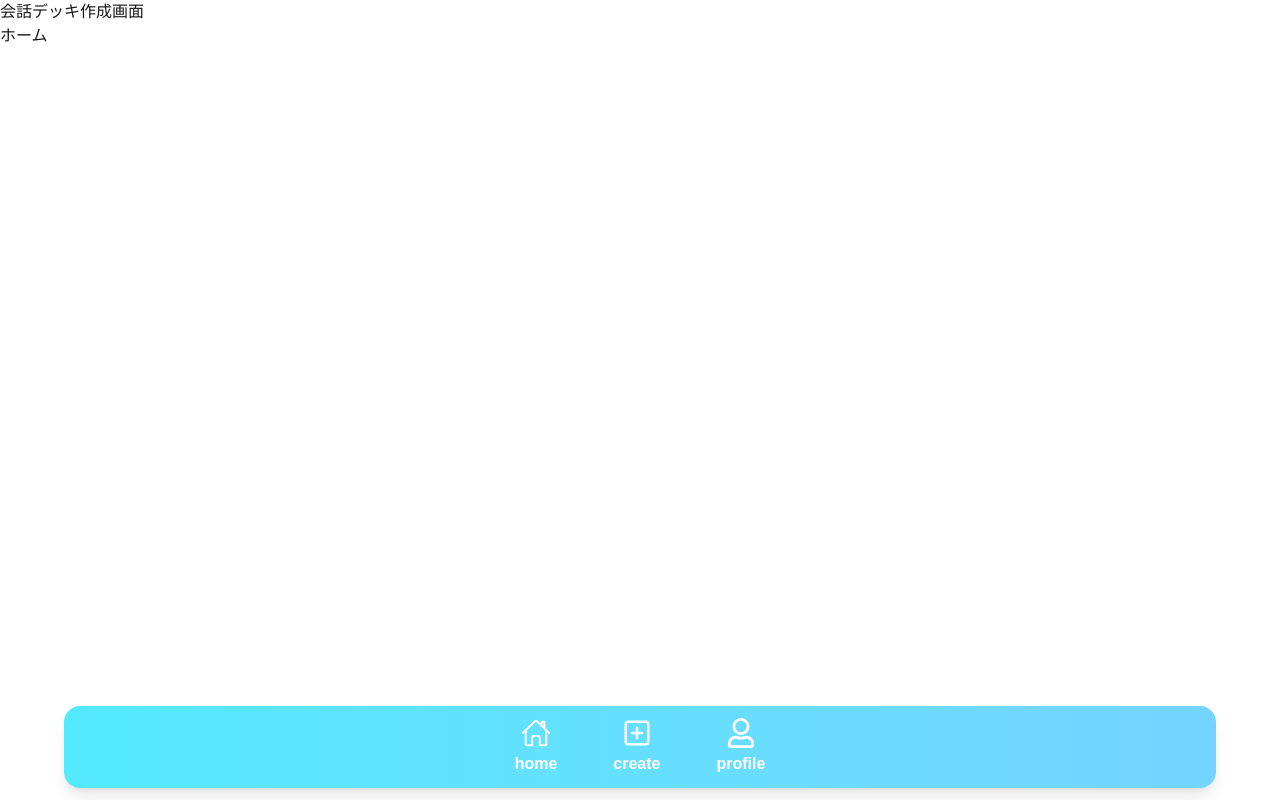
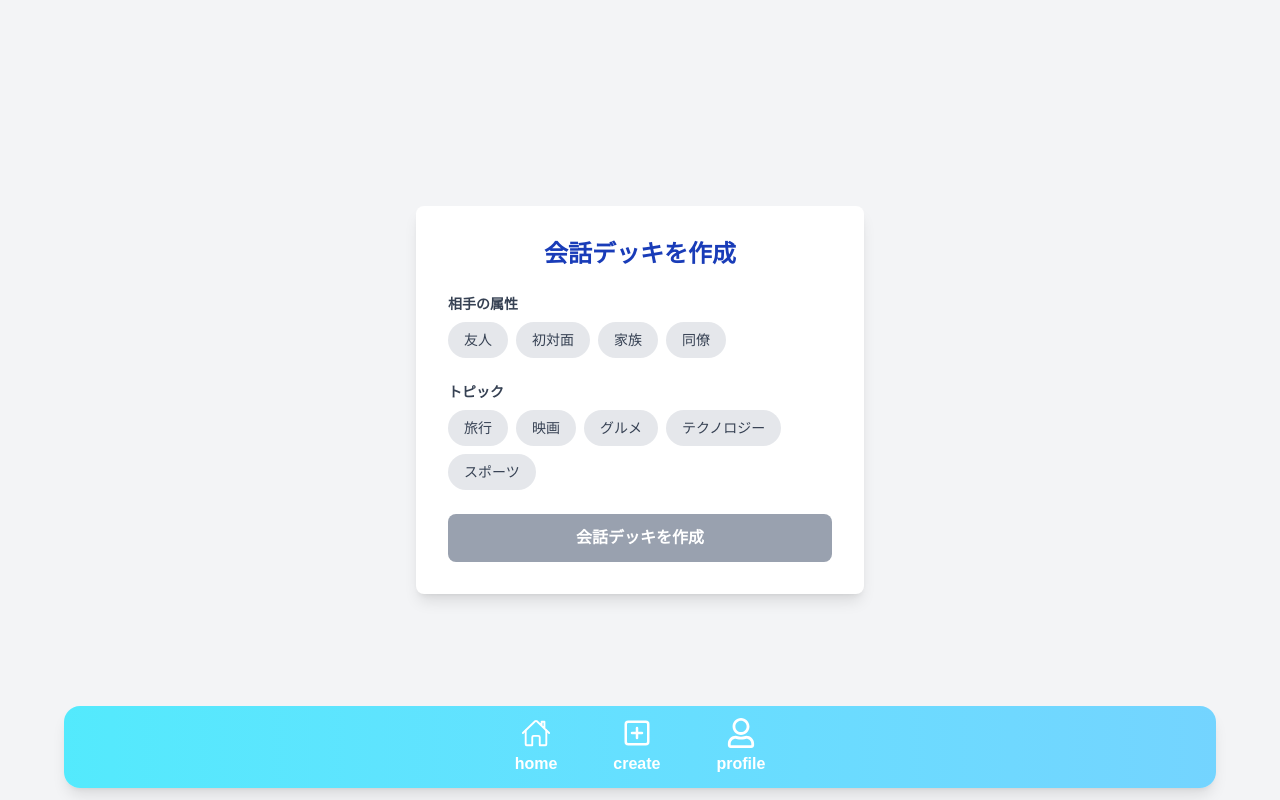
Before and after one commit to k4nkan/RSS_Hackathon_2025_HansodeMan, a Next.js app in the folder frontend/: page /create in a window 1280 px wide. Built offline with nearby package versions, Linux system fonts and the light colour scheme.

Commit message:
テンプレートを作成

```diff
--- a/frontend/app/create/page.tsx
+++ b/frontend/app/create/page.tsx
@@ -1,11 +1,102 @@
+"use client";
+
+import { useState } from "react";
 import Link from "next/link";
+
+// デモ用の仮データ
+const attributes = ["友人", "初対面", "家族", "同僚"];
+const topics = ["旅行", "映画", "グルメ", "テクノロジー", "スポーツ"];
+
 export default function CreateDeckPage() {
+  const [selectedAttribute, setSelectedAttribute] = useState("");
+  const [selectedTopic, setSelectedTopic] = useState("");
+
+  // どちらか一方でも選択されていればtrueになる
+  const isButtonEnabled = selectedAttribute !== "" || selectedTopic !== "";
+
   return (
-    <div>
-      <h1>会話デッキ作成画面</h1>
-      <div>
-        <Link href="/">
-          <button>ホーム</button>
+    <div className="flex h-screen items-center justify-center bg-gray-100">
+      <div className="w-full max-w-md p-8 bg-white rounded-lg shadow-lg">
+        <h2 className="text-2xl font-bold text-center text-blue-800 mb-6">
+          会話デッキを作成
+        </h2>
+
+        {/* 相手の属性セクション */}
+        <div className="mb-6">
+          <label className="block text-sm font-semibold text-gray-700 mb-2">
+            相手の属性
+          </label>
+          <div className="flex flex-wrap gap-2">
+            {attributes.map((attribute) => (
+              <button
+                key={attribute}
+                type="button"
+                onClick={() => setSelectedAttribute(attribute)}
+                className={`
+                  px-4 py-2 rounded-full text-sm font-medium transition-colors
+                  ${
+                    selectedAttribute === attribute
+                      ? "bg-blue-600 text-white"
+                      : "bg-gray-200 text-gray-700 hover:bg-gray-300"
+                  }
+                `}
+              >
+                {attribute}
+              </button>
+            ))}
+          </div>
+        </div>
+
+        {/* トピックセクション */}
+        <div className="mb-6">
+          <label className="block text-sm font-semibold text-gray-700 mb-2">
+            トピック
+          </label>
+          <div className="flex flex-wrap gap-2">
+            {topics.map((topic) => (
+              <button
+                key={topic}
+                type="button"
+                onClick={() => setSelectedTopic(topic)}
+                className={`
+                  px-4 py-2 rounded-full text-sm font-medium transition-colors
+                  ${
+                    selectedTopic === topic
+                      ? "bg-blue-600 text-white"
+                      : "bg-gray-200 text-gray-700 hover:bg-gray-300"
+                  }
+                `}
+              >
+                {topic}
+              </button>
+            ))}
+          </div>
+        </div>
+
+        {/* 作成ボタン */}
+        <Link
+          href={{
+            pathname: "/decks",
+            query: {
+              attribute: selectedAttribute,
+              topic: selectedTopic,
+            },
+          }}
+          passHref
+        >
+          <button
+            type="submit"
+            className={`w-full py-3 rounded-lg text-white font-semibold transition-colors
+              ${
+                isButtonEnabled
+                  ? "bg-blue-600 hover:bg-blue-700"
+                  : "bg-gray-400 cursor-not-allowed"
+              }
+            `}
+            disabled={!isButtonEnabled}
+          >
+            会話デッキを作成
+          </button>
         </Link>
       </div>
     </div>
```
